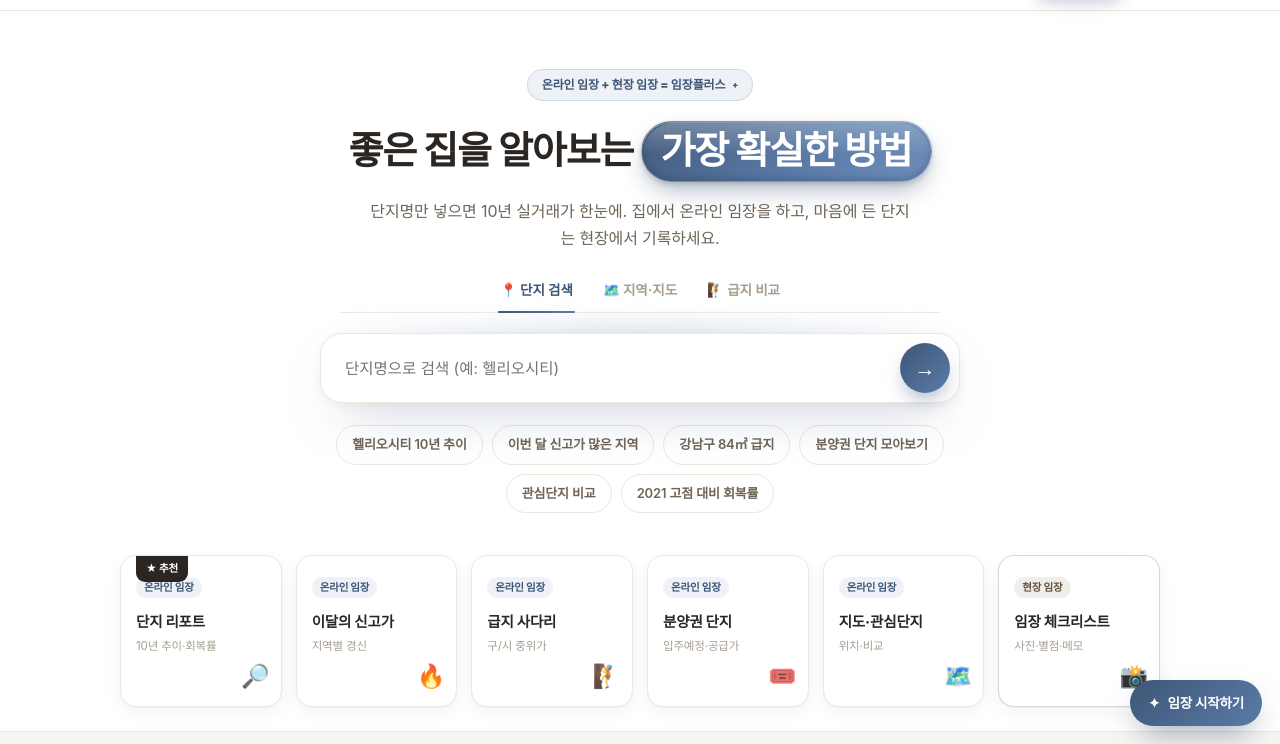
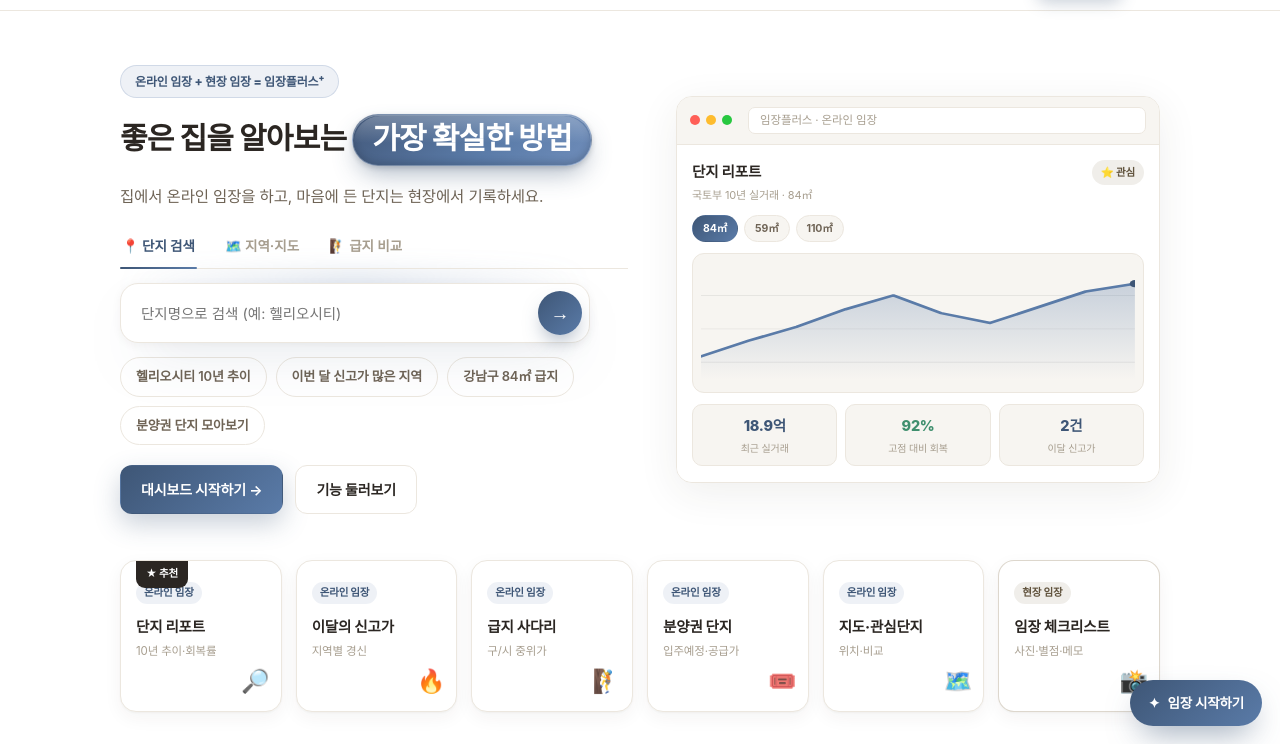
Before and after one commit to joseph-doran/sise-lab, a plain HTML site: page index.html in a window 1280 px wide. Shown: the part 56-800 px from the top of the page. Drawn offline with Linux system fonts and the light colour scheme; a web font is replaced by a local one.

Commit message:
히어로 2단 구도 복원(좌 카피·우 미니 대시보드), 배지 + 위첨자 교정, 첫 문장 삭제
Co-Authored-By: Claude Opus 4.8 <noreply@anthropic.com>

```diff
--- a/index.html
+++ b/index.html
@@ -187,7 +187,7 @@
 
   /* ===== 레퍼런스형 업그레이드 (중앙 히어로·탭검색·칩·퀵카드) ===== */
   .hero2{position:relative; padding:58px 0 24px; text-align:center}
-  .badge{display:inline-flex; align-items:center; gap:7px; font-size:12px; font-weight:800; color:var(--brand); background:rgba(90,123,168,.1); border:1px solid rgba(90,123,168,.2); padding:5px 14px; border-radius:999px; margin-bottom:20px}
+  .badge{display:inline-block; font-size:12px; font-weight:800; color:var(--brand); background:rgba(90,123,168,.1); border:1px solid rgba(90,123,168,.2); padding:5px 14px; border-radius:999px; margin-bottom:18px}
   .badge .bd{width:6px; height:6px; border-radius:50%; background:var(--brand2); box-shadow:0 0 0 3px rgba(90,123,168,.18)}
   .hero2 h1{font-size:clamp(23px,4.2vw,38px); line-height:1.3; margin:0 auto 16px; max-width:760px; letter-spacing:-.03em; white-space:nowrap}
   @media(max-width:520px){ .hero2 h1{white-space:normal} }
@@ -224,6 +224,31 @@
   .fab{position:fixed; right:18px; bottom:18px; z-index:50; display:inline-flex; align-items:center; gap:8px; background:linear-gradient(135deg,#3E5676,#5A7BA8); color:#fff; box-shadow:0 14px 32px -10px rgba(62,86,118,.6); padding:12px 18px; border-radius:999px; font-weight:800; font-size:13.5px; transition:transform .14s}
   .fab:hover{transform:translateY(-2px)}
   @media(max-width:560px){ .fab span.t{display:none} .fab{padding:13px} }
+
+  /* ===== 2단 히어로 복원(좌 카피 · 우 실화면) ===== */
+  .hero-grid .badge{margin-bottom:16px}
+  .hero-grid .stabs{justify-content:flex-start; margin:2px 0 14px; max-width:none}
+  .hero-grid .bigsearch{margin:0; max-width:470px}
+  .hero-grid .bigsearch form{padding:7px 7px 7px 20px; border-radius:18px}
+  .hero-grid .bigsearch input{font-size:14.5px; padding:11px 0}
+  .hero-grid .bigsearch .send{width:44px; height:44px; font-size:19px}
+  .hero-grid .chips{justify-content:flex-start; margin:14px 0 0; max-width:none}
+  .hero-grid .qcards, .hero > .wrap > .qcards{margin-top:0}
+  .hero > .wrap > .qcards{margin-top:46px}
+  /* 미니 대시보드(실화면 모형) */
+  .hshot{align-self:center}
+  .mock{padding:15px 15px 16px; background:var(--panel)}
+  .mock-head{display:flex; justify-content:space-between; align-items:flex-start; margin-bottom:11px}
+  .mh-t{font-size:14.5px; font-weight:800} .mh-s{font-size:11px; color:var(--mut); margin-top:2px}
+  .mh-badge{font-size:10.5px; font-weight:700; color:var(--accent2); background:rgba(143,123,91,.13); padding:4px 9px; border-radius:999px; white-space:nowrap}
+  .mock-chips{display:flex; gap:6px; margin-bottom:11px}
+  .mc{font-size:10.5px; font-weight:700; color:var(--sub); background:var(--bg2); border:1px solid var(--line); padding:4px 10px; border-radius:999px}
+  .mc.on{color:#fff; background:linear-gradient(135deg,#3E5676,#5A7BA8); border-color:transparent}
+  .mock-chart{background:var(--bg2); border:1px solid var(--line); border-radius:12px; padding:8px 8px 4px; margin-bottom:11px}
+  .mock-stats{display:grid; grid-template-columns:repeat(3,1fr); gap:8px; text-align:center}
+  .mock-stats>div{background:var(--bg2); border:1px solid var(--line); border-radius:10px; padding:9px 5px}
+  .ms-n{font-size:14.5px; font-weight:800; color:var(--brand); letter-spacing:-.02em}
+  .ms-n.up{color:#3f8f6e} .ms-l{font-size:10px; color:var(--mut); margin-top:2px}
 </style>
 </head>
 <body>
@@ -244,10 +269,12 @@
 </nav>
 
 <!-- HERO -->
-<header id="top" class="hero2"><div class="wrap">
+<header id="top" class="hero"><div class="wrap">
+  <div class="hero-grid">
+    <div>
       <span class="badge">온라인 임장 + 현장 임장 = 임장플러스<sup style="color:var(--brand);font-weight:900;font-size:.72em">+</sup></span>
       <h1>좋은 집을 알아보는 <span class="hl">가장 확실한 방법</span></h1>
-  <p class="lead">단지명만 넣으면 10년 실거래가 한눈에. 집에서 온라인 임장을 하고, 마음에 든 단지는 현장에서 기록하세요.</p>
+      <p class="lead">집에서 온라인 임장을 하고, 마음에 든 단지는 현장에서 기록하세요.</p>
 
       <div class="stabs">
         <button class="stab on" data-ph="단지명으로 검색 (예: 헬리오시티)">📍 단지 검색</button>
@@ -267,8 +294,39 @@
         <span class="chip2" onclick="location.href='login.html'">이번 달 신고가 많은 지역</span>
         <span class="chip2" onclick="location.href='login.html'">강남구 84㎡ 급지</span>
         <span class="chip2" onclick="location.href='login.html'">분양권 단지 모아보기</span>
-    <span class="chip2" onclick="location.href='login.html'">관심단지 비교</span>
-    <span class="chip2" onclick="location.href='login.html'">2021 고점 대비 회복률</span>
+      </div>
+
+      <div class="ctarow" style="margin-top:20px">
+        <a class="btn btn-p" href="login.html">대시보드 시작하기 →</a>
+        <a class="btn btn-g" href="#features">기능 둘러보기</a>
+      </div>
+    </div>
+
+    <div class="hshot">
+      <div class="frame">
+        <div class="top"><i></i><i></i><i></i><span class="url">임장플러스 · 온라인 임장</span></div>
+        <div class="mock">
+          <div class="mock-head"><div><div class="mh-t">단지 리포트</div><div class="mh-s">국토부 10년 실거래 · 84㎡</div></div><span class="mh-badge">⭐ 관심</span></div>
+          <div class="mock-chips"><span class="mc on">84㎡</span><span class="mc">59㎡</span><span class="mc">110㎡</span></div>
+          <div class="mock-chart">
+            <svg viewBox="0 0 300 120" width="100%" height="118" preserveAspectRatio="none" aria-hidden="true">
+              <defs><linearGradient id="mg" x1="0" x2="0" y1="0" y2="1"><stop offset="0" stop-color="#5A7BA8" stop-opacity=".30"/><stop offset="1" stop-color="#5A7BA8" stop-opacity="0"/></linearGradient></defs>
+              <line x1="0" y1="34" x2="300" y2="34" stroke="rgba(130,130,130,.14)" stroke-width="1"/>
+              <line x1="0" y1="68" x2="300" y2="68" stroke="rgba(130,130,130,.14)" stroke-width="1"/>
+              <line x1="0" y1="102" x2="300" y2="102" stroke="rgba(130,130,130,.14)" stroke-width="1"/>
+              <path d="M0,96 L33,80 L66,66 L100,48 L133,34 L166,52 L200,62 L233,46 L266,30 L300,22 L300,120 L0,120 Z" fill="url(#mg)"/>
+              <polyline points="0,96 33,80 66,66 100,48 133,34 166,52 200,62 233,46 266,30 300,22" fill="none" stroke="#5A7BA8" stroke-width="2.6" stroke-linejoin="round" stroke-linecap="round"/>
+              <circle cx="300" cy="22" r="3.6" fill="#3E5676"/>
+            </svg>
+          </div>
+          <div class="mock-stats">
+            <div><div class="ms-n">18.9억</div><div class="ms-l">최근 실거래</div></div>
+            <div><div class="ms-n up">92%</div><div class="ms-l">고점 대비 회복</div></div>
+            <div><div class="ms-n">2건</div><div class="ms-l">이달 신고가</div></div>
+          </div>
+        </div>
+      </div>
+    </div>
   </div>
 
   <div class="qcards">
```
Lines whose indentation alone changed are shown as unchanged.
